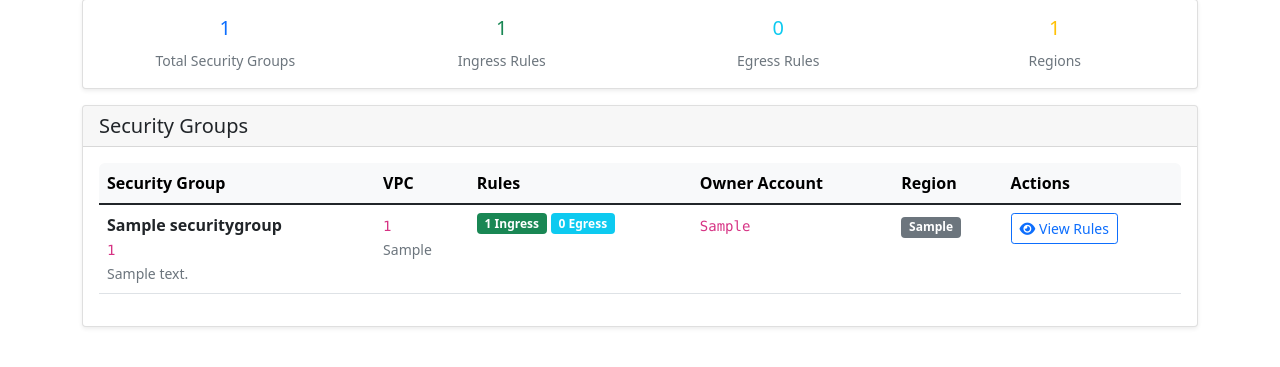
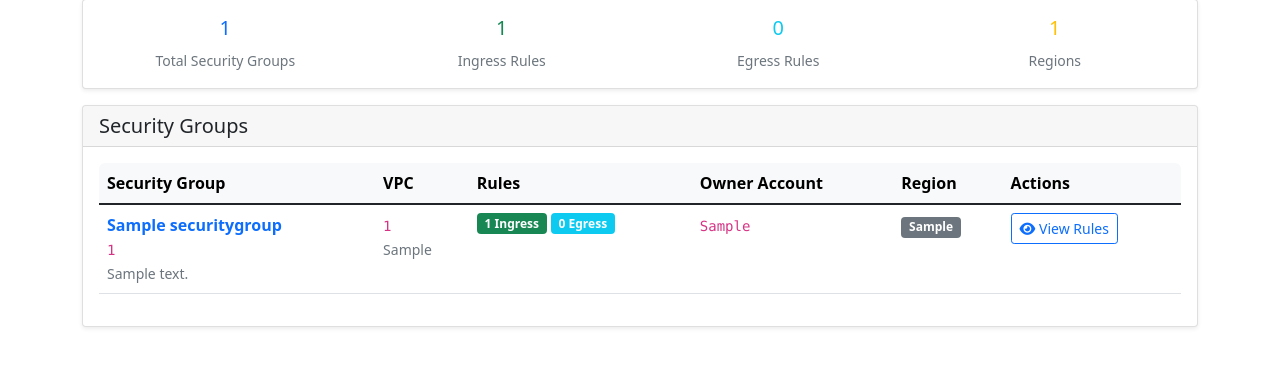
Before and after one commit to jbhoorasingh/aws-resource-inventory, a Django app: page /security-groups/ in a window 1280 px wide. Shown: the part 151-518 px from the top of the page. Run offline with Django 4.2, Linux system fonts and the light colour scheme; tables that the repository leaves empty hold one stand-in row (values such as "Sample post").

Commit message:
Make security groups clickable in frontend
- Security group badges in ENIs page now link to detail view
- Security group names in security groups list are now clickable
- Improves navigation between related resources

```diff
--- a/templates/resources/enis.html
+++ b/templates/resources/enis.html
@@ -100,7 +100,9 @@
                                     </td>
                                     <td>
                                         {% for sg in eni.eni_security_groups.all %}
-                                            <span class="badge bg-secondary">{{ sg.security_group.name }}</span>
+                                            <a href="{% url 'security_group_detail' sg.security_group.id %}" class="text-decoration-none">
+                                                <span class="badge bg-secondary">{{ sg.security_group.name }}</span>
+                                            </a>
                                         {% empty %}
                                             <span class="text-muted">None</span>
                                         {% endfor %}
--- a/templates/resources/security_groups.html
+++ b/templates/resources/security_groups.html
@@ -71,7 +71,9 @@
                                 <tr>
                                     <td>
                                         <div>
-                                            <strong>{{ sg.name }}</strong>
+                                            <a href="{% url 'security_group_detail' sg.id %}" class="text-decoration-none">
+                                                <strong>{{ sg.name }}</strong>
+                                            </a>
                                             <br><code>{{ sg.sg_id }}</code>
                                             {% if sg.description %}
                                                 <br><small class="text-muted">{{ sg.description }}</small>
```
